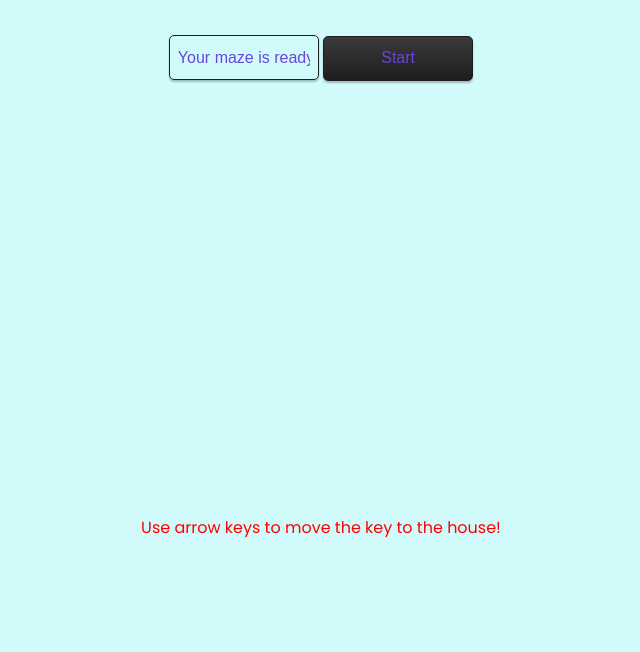
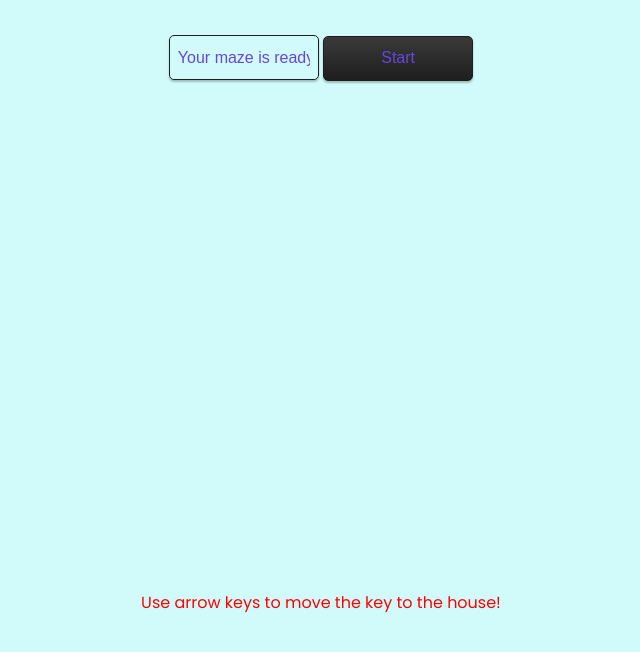
Before and after one commit to firoz3130/firoz3130.io, a plain HTML site: page index.html in a window 1280 px wide. Shown: the whole page, without its empty margins (319-959 px from the left). Drawn offline with nearby package versions, Linux system fonts and the light colour scheme; some packages are replaced by stand-ins of ours; a script that the page names is missing.

Commit message:
Commit for fun

```diff
--- a/style.css
+++ b/style.css
@@ -145,7 +145,7 @@ html, body {
 }
 /* instructions is for footer */
 #instructions {
-    margin-top: 425px;
+    margin-top: 500px;
     color: red;
 }
 
```
